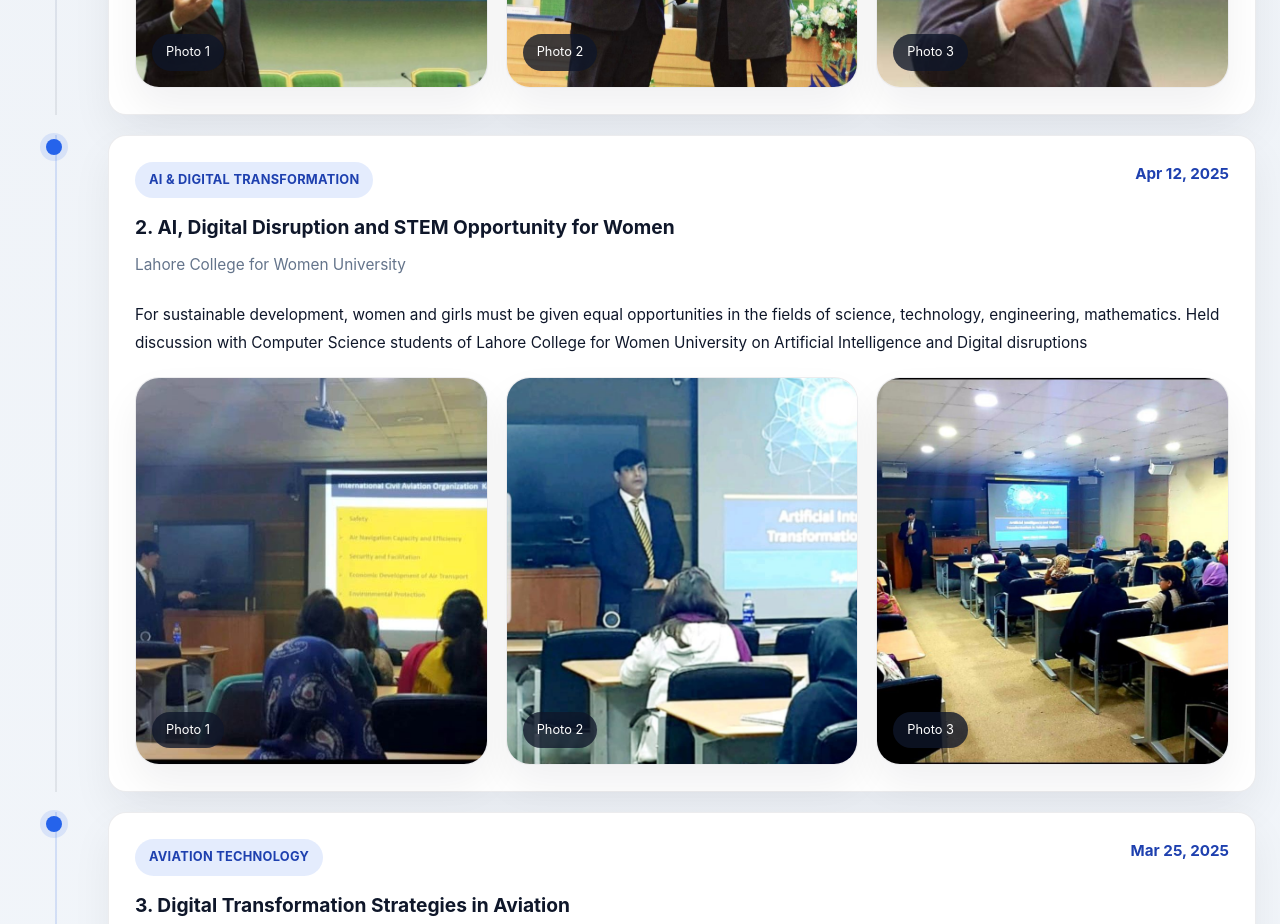
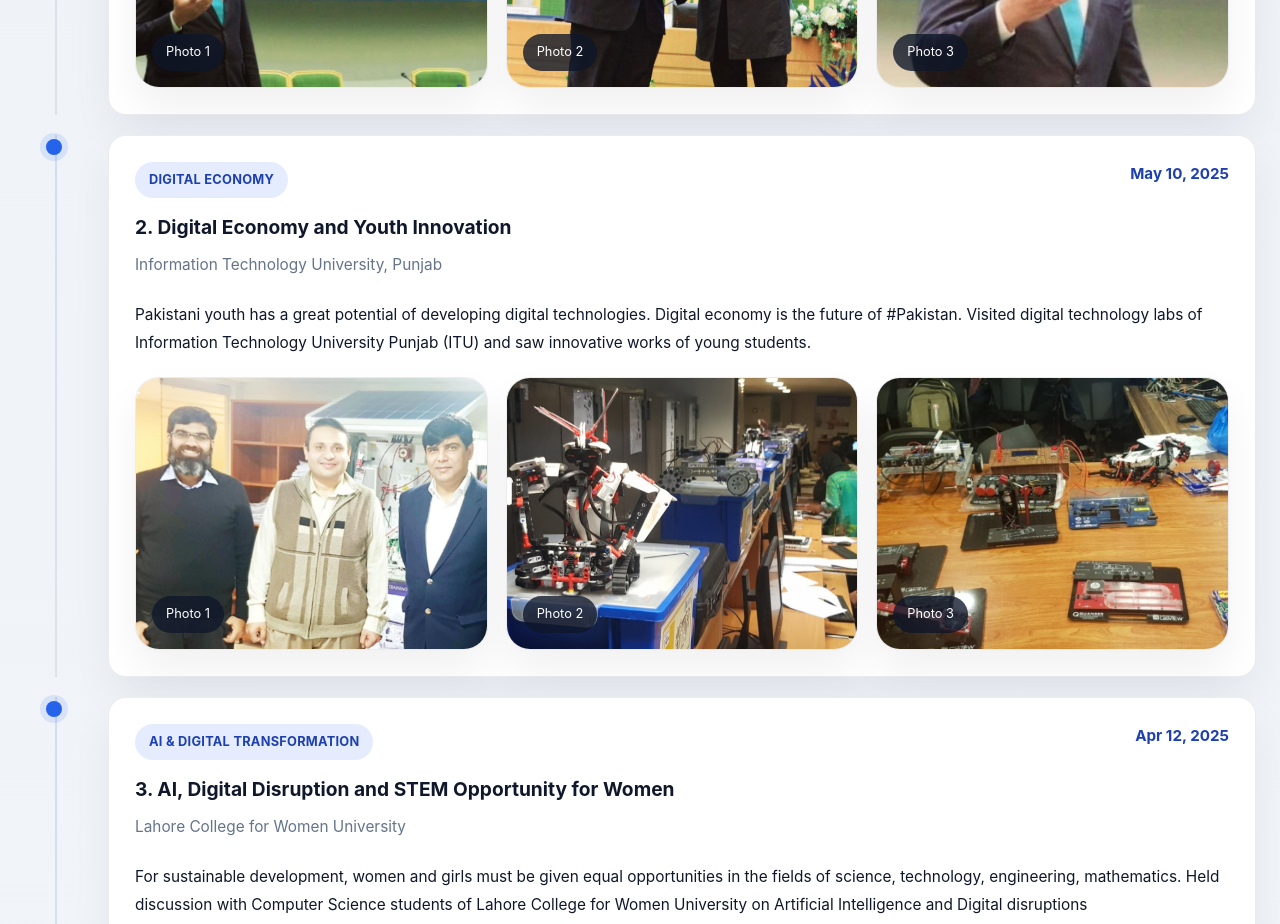
Before and after one commit to khubaibshabbir44/Portfolio, a plain HTML site: page index.html in a window 1280 px wide. Shown: the part 1060-1984 px from the top of the page. Drawn offline with Linux system fonts and the light colour scheme.

Commit message:
Trainings added

```diff
--- a/index.html
+++ b/index.html
@@ -3,7 +3,7 @@
 <head>
     <meta charset="UTF-8">
     <meta name="viewport" content="width=device-width, initial-scale=1.0">
-    <title>Executive Training Portfolio</title>
+    <title>Syed Aftab Gillani</title>
     <style>
         :root {
             --bg: #f8fafc;
@@ -758,11 +758,36 @@
                 date: "2020",
                 duration: "1 Day",
                 description: "Always treat your employees exactly as you want them to treat your best customers  Stephen R. Covey. Discussed role of industrial relations in aviation Industry with students of school of business and management of Information Technology University,Punjab.",
-
                 images: [
                     "pu.jpg",
                     "pu2.jpg",
                     "pu3.jpg"
+                ]
+            },
+            {
+                title: "Digital Economy and Youth Innovation",
+                category: "Digital Economy",
+                provider: "Information Technology University, Punjab",
+                date: "2025-05-10",
+                duration: "1 Day",
+                description: "Pakistani youth has a great potential of developing digital technologies. Digital economy is the future of #Pakistan. Visited digital technology labs of Information Technology University Punjab (ITU) and saw innovative works of young students.",
+                images: [
+                    "ITU1.jpg",
+                    "ITU2.jpg",
+                    "ITU3.jpg"
+                ]
+            },
+            {
+                title: "Climate Action and Aviation Sustainability",
+                category: "Climate Action",
+                provider: "UET Lahore",
+                date: "2019-05-15",
+                duration: "1 Day",
+                description: "Bushfires in #Australia provide enough evidence of Global Climate crisis. It requires collective ClimateAction now. Held discussion with Environmental Engineering students of UET Lahore on eco-friendly policies and initiatives of the Aviation Industry.",
+                images: [
+                    "uet2-1.jpg",
+                    "uet2-2.jpg",
+                    "uet2-3.jpg"
                 ]
             },
             {
```
Also changed, not shown: ITU1.jpg (added), ITU2.jpg (added), ITU3.jpg (added), uet2-1.jpg (added), uet2-2.jpg (added), uet2-3.jpg (added), women1.jpg (added), women2.jpg (added), women3.jpg (added).
